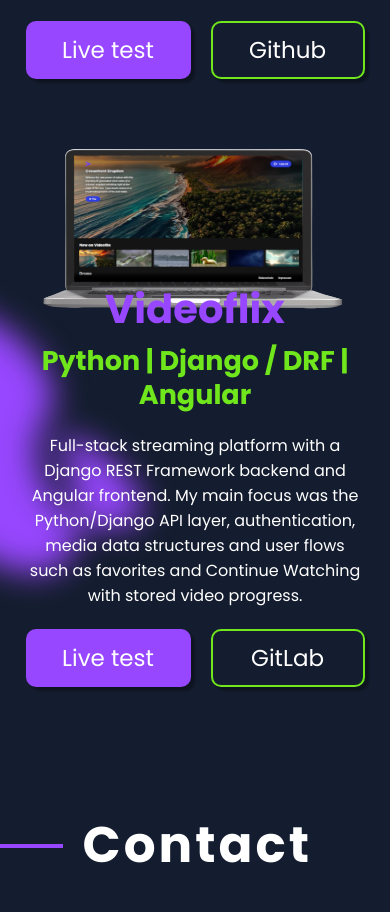
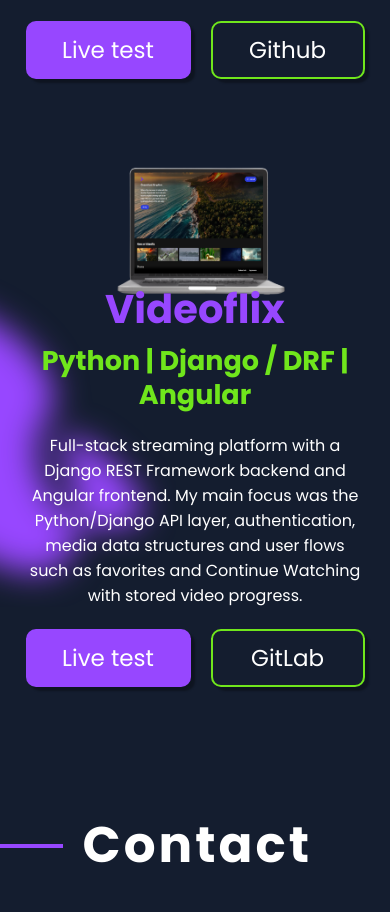
Before and after one commit to Gerth123/Portfolio, an Angular app: page /#/ in a window 390 px wide. Shown: the part 5745-6657 px from the top of the page. Built offline with nearby package versions, Linux system fonts and the light colour scheme.

Commit message:
Use full Videoflix laptop image

```diff
--- a/src/app/projects/projects.component.html
+++ b/src/app/projects/projects.component.html
@@ -107,11 +107,7 @@
             >
           </div>
         </div>
-        <img
-          src="../../assets/img/videoflix_laptop_cropped.png"
-          alt="Videoflix streaming platform preview"
-          class="videoflix"
-        />
+        <img src="../../assets/img/videoflix_laptop.png" alt="Videoflix streaming platform preview" />
       </div>
     </div>
   </div>
--- a/src/app/projects/projects.component.scss
+++ b/src/app/projects/projects.component.scss
@@ -184,14 +184,6 @@ h5 {
   padding-left: 15%;
 }
 
-.videoflix {
-  width: 500px !important;
-  height: 350px !important;
-  max-width: 500px;
-  max-height: 350px;
-  object-fit: fill;
-}
-
 @media (min-width: 1600px) {
   .lineTwo {
     width: 1500px;
@@ -260,15 +252,6 @@ h5 {
     padding-left: 0;
   }
 
-  .projectEven {
-    > img.videoflix {
-      width: 500px !important;
-      height: 350px !important;
-      max-width: 90vw;
-      max-height: 320px;
-      margin-bottom: -50px;
-    }
-  }
 }
 
 @media (max-width: 850px) {
@@ -294,12 +277,6 @@ h5 {
       max-height: 250px;
     }
 
-    > img.videoflix {
-      width: 400px !important;
-      height: 250px !important;
-      max-width: 400px;
-      max-height: 250px;
-    }
   }
 
   .buttonContainer {
@@ -318,12 +295,6 @@ h5 {
       max-height: 200px;
     }
 
-    > img.videoflix {
-      width: 350px !important;
-      height: 200px !important;
-      max-width: 350px;
-      max-height: 200px;
-    }
   }
 }
 
```
Also changed, not shown: src/assets/img/videoflix_laptop_cropped.png (deleted).
